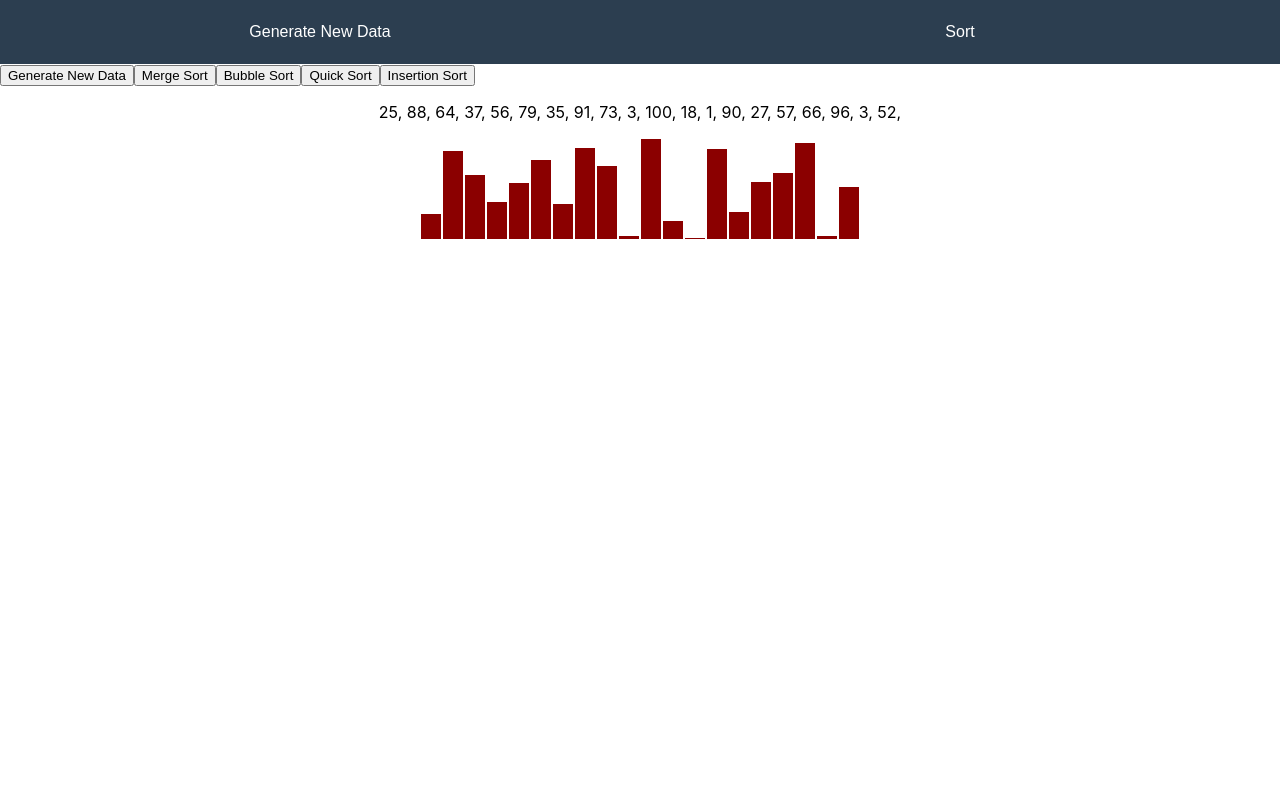
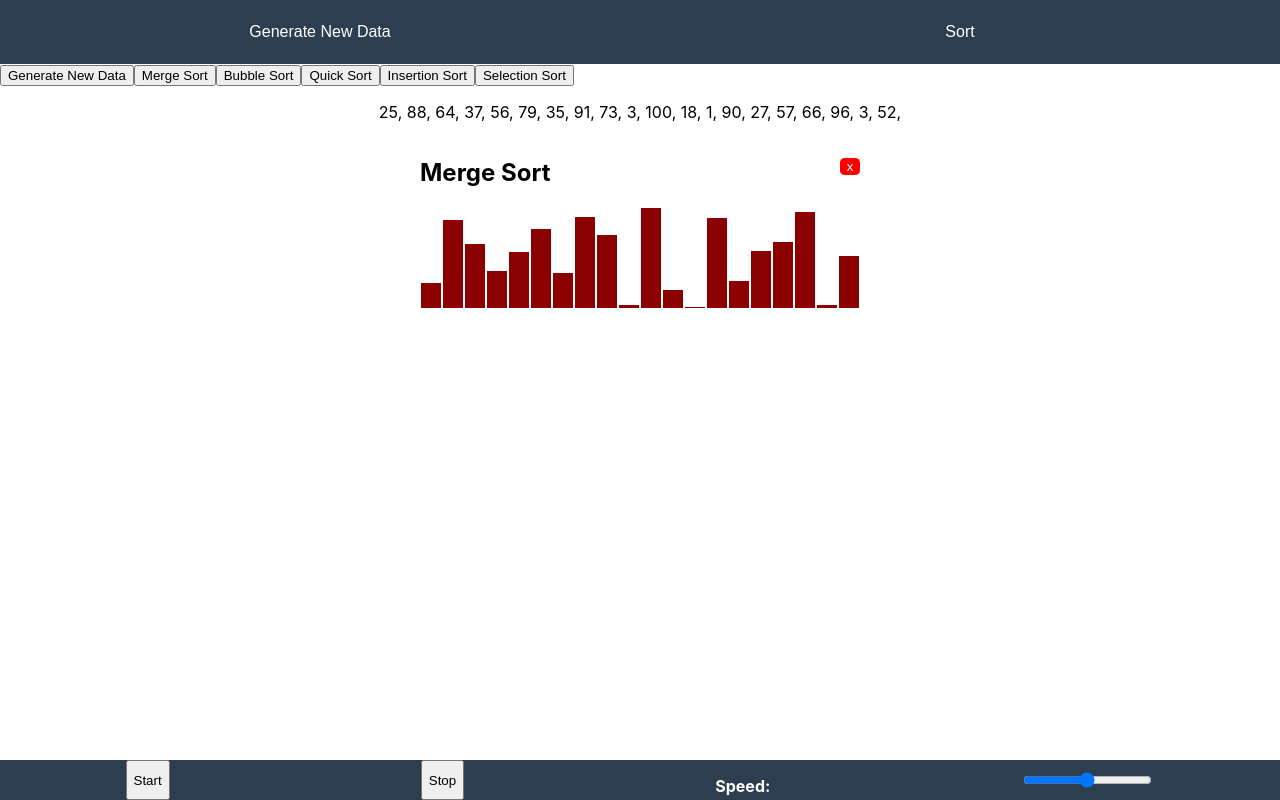
Before and after one commit to callummj/sorting_visualser, a React (Create React App) app: page / in a window 1280 px wide. Both pictures are taken after a click on the button "Merge Sort". Built offline with nearby package versions, Linux system fonts and the light colour scheme.

Commit message:
Implemented UI features: basic CSS controller, delete algororithm button, algorithm titles.

```diff
--- /dev/null
+++ b/src/components/Algorithms/Selectionsort.js
@@ -0,0 +1,24 @@
+function SelectionSort(data){
+    let steps = [];
+
+    let n = data.length;
+
+    for(let i = 0; i < n; i++) {
+        // Finding the smallest number in the subarray
+        let smallestInt = i;
+        for(let j = i+1; j < n; j++){
+            if(data[j] < data[smallestInt]) {
+                smallestInt=j;
+            }
+        }
+        if (smallestInt != i) {
+            let tmp = data[i];
+            data[i] = data[smallestInt];
+            data[smallestInt] = tmp;
+            steps.push([...data]);
+        }
+    }
+
+
+    return steps;
+}export default SelectionSort;
--- /dev/null
+++ b/src/components/Controller.css
@@ -0,0 +1,17 @@
+#controller {
+    position: fixed;
+    bottom: 0px;
+    Left: 0px;
+    width: 100%;
+    background-color: #2c3e50;
+    z-index:500;
+    display: flex;
+    justify-content: space-around;
+    height: 5%;
+}
+
+
+#speedLabel{
+    color: white;
+    font-weight: bold;
+}
--- /dev/null
+++ b/src/components/Controller.js
@@ -0,0 +1,23 @@
+import React from "react";
+import './Controller.css';
+
+export default function Controller() {
+
+    function sliderController(slide){
+        let speed = slide.getValue;
+        console.log("speed: " + speed)
+    }
+
+    return (
+      <div id = {'controller'}>
+          <button>Start</button>
+          <button>Stop</button>
+
+          <p id={'speedLabel'}>Speed:</p>
+          <input type="range" min="1" max="100" value="50" className="slider" id="speedSlider" onInput={sliderController}/>
+
+
+      </div>
+    );
+
+}
--- a/src/components/Toolbar.js
+++ b/src/components/Toolbar.js
@@ -15,8 +15,8 @@ export default function Toolbar(props){
     return(
         <div>
             <nav className="Toolbar">
-                <button value = "generateData" onClick={props.buttonCallBack}>Generate New Data</button>
-                <button>Sort</button>
+                <button value = "generateData" onClick={props.generateDataCallback}>Generate New Data</button>
+                <button value = "startSort" onClick={props.startSortCallback}>Sort</button>
             </nav>
 
 
--- a/src/components/Visualiser.css
+++ b/src/components/Visualiser.css
@@ -28,3 +28,14 @@ p{
     height: 50px;
     background: red;
 }
+
+.close-button{
+    background-color: red;
+    border-radius: 25%;
+    padding: 1px;
+    text-decoration: none;
+    border: none;
+    width: 20px;
+    float: right;
+    color: white;
+}
--- a/src/components/Visualiser.js
+++ b/src/components/Visualiser.js
@@ -2,18 +2,23 @@ import React from "react";
 
 
 import Toolbar from "./Toolbar";
+import Controller from "./Controller";
 
 import './Visualiser.css';
 
 import Bubblesort from "./algorithms/Bubblesort";
 import Insertionsort from "./algorithms/Insertionsort";
 import Quicksort from "./algorithms/Quicksort";
-
+import Selectionsort from "./algorithms/Selectionsort"
 
 import ReactDOM from "react-dom";
 import App from "../App";
 import MergeSortDriver from "./algorithms/Mergesort";
 
+
+
+//CONVENTION:
+//ALGORITHM: Merge Sort, Insertion Sort, Bubble Sort => Capital for each word and space between
 export default class Visualiser extends React.Component{
 
     //Initialises Data
@@ -28,6 +33,7 @@ export default class Visualiser extends React.Component{
             quickSortData: [],
             bubbleSortData: [],
             mergeSortData: [],
+            selectionSortData: [],
             generateData: false,
             startSort: false,
         }
@@ -71,6 +77,7 @@ export default class Visualiser extends React.Component{
             quickSortData: [],
             bubbleSortData: [],
             mergeSortData: [],
+            selectionSortData: [],
             sort: false,
         });
 
@@ -78,6 +85,18 @@ export default class Visualiser extends React.Component{
     }
 
 
+    removeAlgorithm(algorithmToRemove){
+        let algorithms = this.state.algorithms;
+        let newAlgorithms = []; //new list without the algorithm to be removed
+        for (let i in algorithms){
+            if (algorithms[i] != algorithmToRemove){
+                newAlgorithms.push(algorithms[i]);
+            }
+        }
+        console.log("new algs: " + newAlgorithms)
+        this.setState({algorithms: newAlgorithms})
+        console.log("algs state: " + this.state.algorithms)
+    }
 
     startSort(){
         console.log("startSort!")
@@ -87,57 +106,112 @@ export default class Visualiser extends React.Component{
     dataToBars = (algorithm) => {
 
         console.log("algorithm:" + algorithm)
+
         switch (algorithm){
-            case "quickSort":
-                return( <div id = "quicksort-bars">
+            case "Quick Sort":
+                return(
+                    <div>
+                        <div>
+                            <button className={"close-button"} onClick={()=>this.removeAlgorithm("Quick Sort")}>x</button>
+
+                        <h2>{algorithm}</h2>
+                        <div id = "quicksort-bars">
                         {
                             this.state.quickSortData.map(i => (
                                 <div key = {Math.random() * 100} className="arraybar"  style={{
                                     height: `${i}px`,
                                 }}/>
                             ))}
+                        </div></div>
                     </div>)
 
                 break;
-            case "bubbleSort":
-                return( <div id = "bubblesort-bars">
+            case "Bubble Sort":
+                return(
+                    <div>
+                        <div>
+
+                            <button className={"close-button"} onClick={()=>this.removeAlgorithm("Bubble Sort")}>x</button>
+                        <h2>{algorithm}</h2>
+
+                        <div id = "bubblesort-bars">
                             {
                                 this.state.bubbleSortData.map(i => (
                                     <div key = {Math.random() * 100} className="arraybar"  style={{
                                         height: `${i}px`,
                                     }}/>
                                 ))}
+                        </div>
+                        </div>
                     </div>)
                 break;
-            case "insertionSort":
+            case "Insertion Sort":
 
-                return( <div id = "insertionsort-bars">
+                return(
+                    <div>
+                        <div>
+                            <button className={"close-button"} onClick={()=>this.removeAlgorithm("Insertion Sort")}>x</button>
+
+                      <h2>{algorithm}</h2>
+
+                    <div id = "insertionsort-bars">
                     {
                         this.state.insertionSortData.map(i => (
                             <div key = {Math.random() * 100} className="arraybar"  style={{
                                 height: `${i}px`,
                             }}/>
                         ))}
-                </div>)
+                </div></div></div>)
                 break;
-            case "mergeSort":
-                return( <div id = "bars">
+            case "Merge Sort":
+                return(
+                    <div>
+                        <button className={"close-button"} onClick={()=>this.removeAlgorithm("Merge Sort")}>x</button>
+
+                    <div>
+                        <h2>{algorithm}</h2>
+
+                    <div id = "bars">
                     {
+
                         this.state.mergeSortData.map(i => (
                             <div key = {Math.random() * 100} className="arraybar"  style={{
                                 height: `${i}px`,
                             }}/>
                         ))}
-                </div>)
+                </div></div></div>)
+                break;
+            case "Selection Sort":
+                return(
+                    <div>
+
+                        <button className={"close-button"} onClick={()=>this.removeAlgorithm("Selection Sort")}>x</button>
+                    <div>
+                        <h2>{algorithm}</h2>
+
+                    <div id = "bars">
+                    {
+                        this.state.selectionSortData.map(i => (
+                            <div key = {Math.random() * 100} className="arraybar"  style={{
+                                height: `${i}px`,
+                            }}/>
+                        ))}
+                </div>
+                    </div></div>)
                 break;
             default:
-                return( <div id = "bars">
+                return(
+                    <div>
+                        <h2>{algorithm}</h2>
+
+                    <div id = "bars">
                     {
                         this.state.data.map(i => (
                             <div key = {Math.random() * 100} className="arraybar"  style={{
                                 height: `${i}px`,
                             }}/>
                         ))}
+                </div>
                     </div>)
                 break;
         }
@@ -150,12 +224,12 @@ export default class Visualiser extends React.Component{
 
     quickSortHandler = () =>{
 
-        this.addAlgorithm("quickSort");
+        this.addAlgorithm("Quick Sort");
         let parent = this;
         let steps = Quicksort ((this.state.quickSortData), 0, (this.state.quickSortData.length-1));
 
         for (let i = 0; i < steps.length; i++){
-            setTimeout(()=>(this.update(steps[i], "quickSort"), console.log(steps[i])), 100*i);
+            setTimeout(()=>(this.update(steps[i], "Quick Sort"), console.log(steps[i])), 100*i);
         }
 
 
@@ -163,27 +237,27 @@ export default class Visualiser extends React.Component{
 
 
     insertionSortHandler = () =>{
-        this.addAlgorithm("insertionSort")
+        this.addAlgorithm("Insertion Sort")
         let steps = [];
         let parent = this;
         //steps = parent.insertionSort(steps);
 
         steps = Insertionsort(this.state.insertionSortData);
         for (let i = 0; i < steps.length; i++){
-            setTimeout(()=>(parent.update(steps[i], "insertionSort"), console.log(steps[i])), 100*i);
+            setTimeout(()=>(parent.update(steps[i], "Insertion Sort"), console.log(steps[i])), 100*i);
         }
 
     }
 
     bubbleSortHandler = () =>{
-        this.addAlgorithm("bubbleSort")
+        this.addAlgorithm("Bubble Sort")
         let steps = [];
         let parent = this;
 
         steps = Bubblesort(this.state.bubbleSortData);
 
         for (let i = 0; i < steps.length; i++){
-            setTimeout(()=>(parent.update(steps[i], "bubbleSort"), console.log(steps[i])), 100*i);
+            setTimeout(()=>(parent.update(steps[i], "Bubble Sort"), console.log(steps[i])), 100*i);
         }
 
     }
@@ -201,13 +275,24 @@ export default class Visualiser extends React.Component{
 
 
     mergeSortHandler = () =>{
-        this.addAlgorithm("mergeSort")
+        this.addAlgorithm("Merge Sort")
         let steps = [];
         let parent = this;
         let result = [];
         steps = MergeSortDriver(this.state.mergeSortData, result);
         for (let i = 0; i < steps.length; i++){
-            setTimeout(()=>(parent.update(steps[i], "mergeSort"), console.log(steps[i])), 100*i);
+            setTimeout(()=>(parent.update(steps[i], "Merge Sort"), console.log(steps[i])), 100*i);
+        }
+    }
+
+    selectionSortHandler = () =>{
+        this.addAlgorithm("Selection Sort")
+        let steps = [];
+        let parent = this;
+        let result = [];
+        steps = Selectionsort(this.state.selectionSortData);
+        for (let i = 0; i < steps.length; i++){
+            setTimeout(()=>(parent.update(steps[i], "Selection Sort"), console.log(steps[i])), 100*i);
         }
     }
 
@@ -267,18 +352,21 @@ export default class Visualiser extends React.Component{
     update(array, algorithm){
         console.log("Algorithm recieved: " + algorithm)
         switch (algorithm) {
-            case "bubbleSort":
+            case "Bubble Sort":
                 this.setState({bubbleSortData: array})
                 break;
-            case "quickSort":
+            case "Quick Sort":
                 console.log("updating quick sort")
                 this.setState({quickSortData: array});
                 break;
-            case "insertionSort":
+            case "Insertion Sort":
                 this.setState({insertionSortData: array});
                 break;
-            case "mergeSort":
+            case "Merge Sort":
                 this.setState({mergeSortData: array});
+                break;
+            case "Selection Sort":
+                this.setState({selectionSortData: array});
                 break;
             default:
                 break;
@@ -293,6 +381,7 @@ export default class Visualiser extends React.Component{
 
 
     addAlgorithm(algorithm){
+        console.log("add algorithm: " + algorithm)
         let result = this.state.algorithms;
         if (!(result.includes(algorithm))){
             result.push(algorithm)
@@ -301,18 +390,22 @@ export default class Visualiser extends React.Component{
             let data = [...this.state.data];
 
             switch (algorithm){
-                case "quickSort":
+                case "Quick Sort":
                     this.setState({quickSortData: data});
                     break;
-                case "bubbleSort":
+                case "Bubble Sort":
                     this.setState({bubbleSortData: data});
                     break;
-                case "insertionSort":
+                case "Insertion Sort":
 
                     this.setState({insertionSortData: data});
                     break;
-                case "mergeSort":
+                case "Merge Sort":
+                    console.log("merge sort add data")
                     this.setState({mergeSortData: data});
+                    break;
+                case "Selection Sort":
+                    this.setState({selectionSortData: data});
                     break;
                 default:
                     break;
@@ -330,11 +423,11 @@ export default class Visualiser extends React.Component{
         );
     }
 
-/*
-    callBackFunc(){
-        this.generateData();
+    startSort(){
+        console.log("start sort")
+
     }
-*/
+
     render() {
 
 
@@ -348,7 +441,7 @@ export default class Visualiser extends React.Component{
 
 
                 <div>
-                    <Toolbar buttonCallBack = {this.generateData}/>
+                    <Toolbar generateDataCallback = {this.generateData} startSortCallback = {this.startSort}/>
                 </div>
 
                 <button onClick={this.generateData}>Generate New Data</button>
@@ -356,6 +449,7 @@ export default class Visualiser extends React.Component{
                 <button onClick={this.bubbleSortHandler}>Bubble Sort</button>
                 <button onClick={this.quickSortHandler}>Quick Sort</button>
                 <button onClick={this.insertionSortHandler}>Insertion Sort</button>
+                <button onClick={this.selectionSortHandler}>Selection Sort</button>
 
 
                 <p>
@@ -377,7 +471,9 @@ export default class Visualiser extends React.Component{
                 </div>
 
 
-
+                <div>
+                    <Controller/>
+                </div>
             </div>
         );
     }
```
Also changed, not shown: src/components/Algorithms/Mergesort.js (+39 -34 lines). Lines whose indentation alone changed are shown as unchanged.
